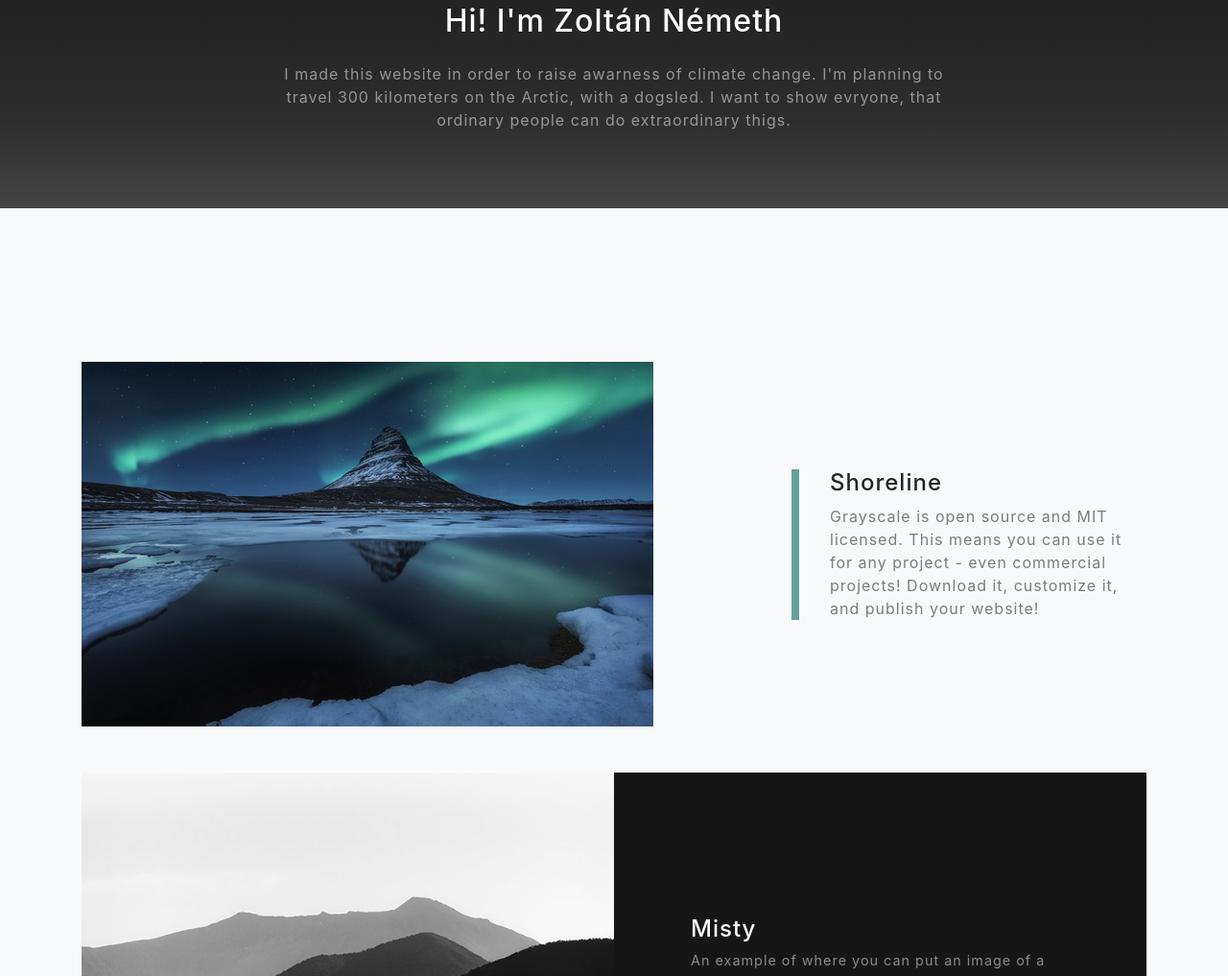
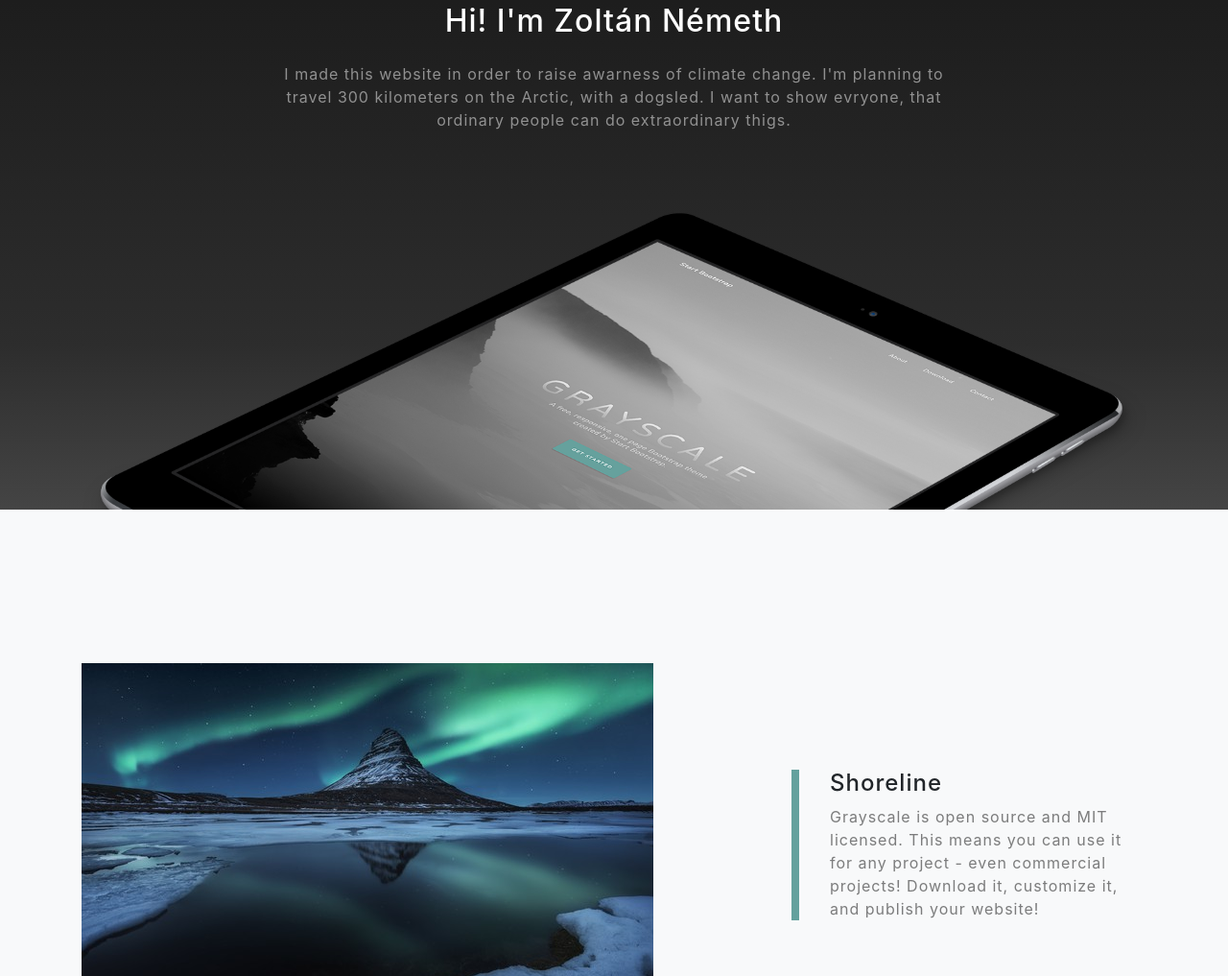
Before and after one commit to healthcarestats/zolitothearctic, a website with bundled scripts: page index.html in a window 1280 px wide. Shown: the part 957-1974 px from the top of the page at 96% size. Built offline with nearby package versions, Linux system fonts and the light colour scheme.

Commit message:
Update index.html

```diff
--- a/index.html
+++ b/index.html
@@ -82,7 +82,7 @@
           <p class="text-white-50">I made this website in order to raise awarness of climate change. I'm planning to travel 300 kilometers on the Arctic, with a dogsled. I want to show evryone, that ordinary people can do extraordinary thigs.</p>
         </div>
       </div>
-     <!-- <img src="img/ipad.png" class="img-fluid" alt=""> -->
+     <img src="img/ipad(1).png" class="img-fluid" alt="">
     </div>
   </section>
 
```
